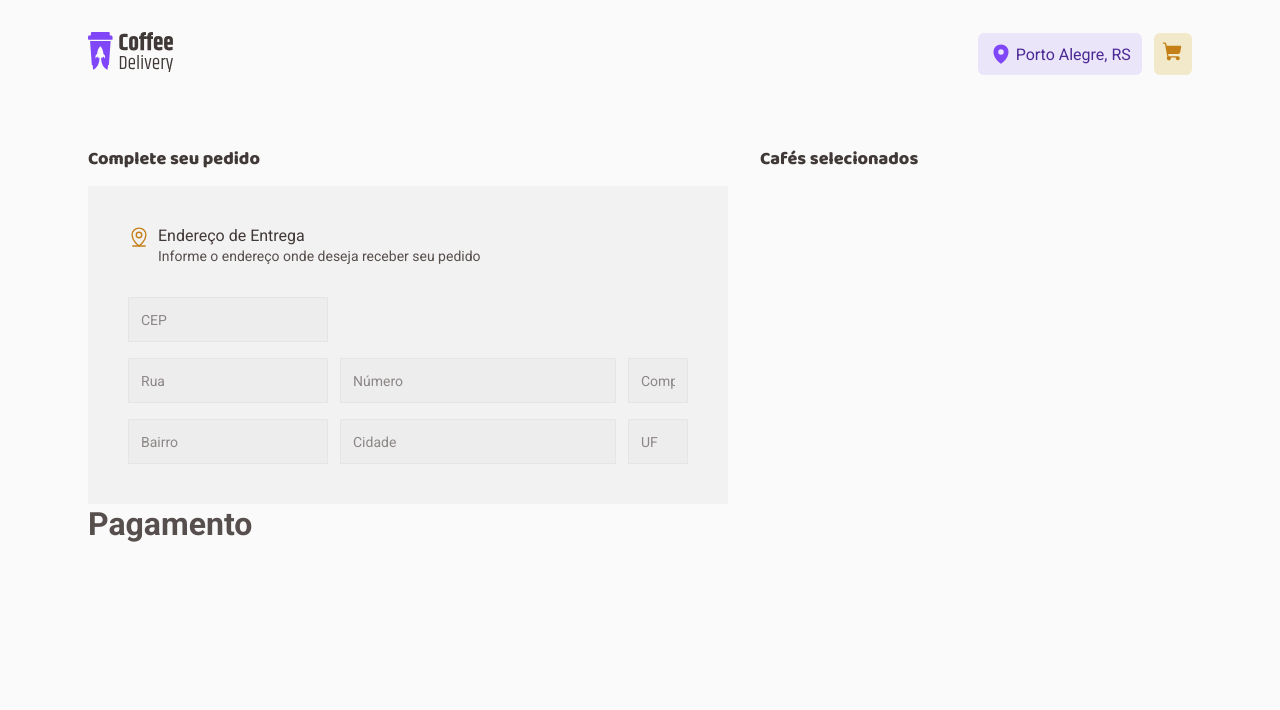
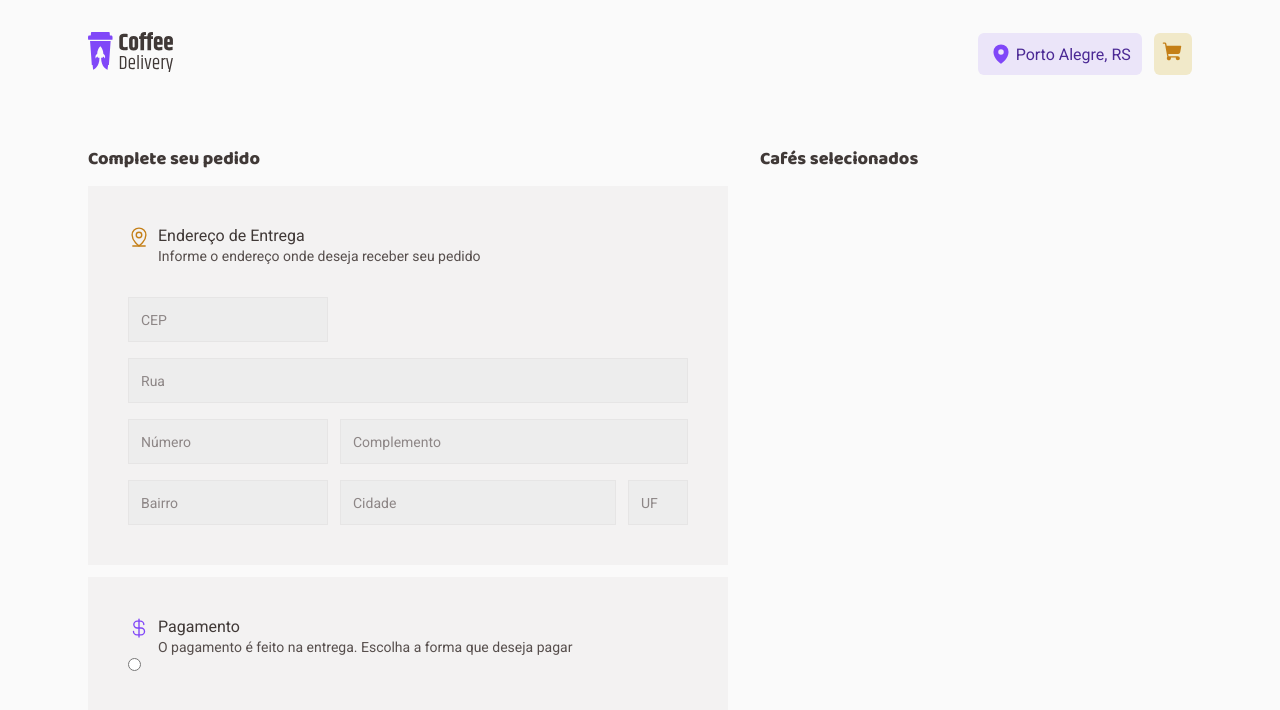
Before and after one commit to rnatu/coffee-delivery, a React (Vite) app: page /Checkout in a window 1280 px wide. Shown: the top 710 px of the page. Built offline with nearby package versions, Linux system fonts and the light colour scheme.

Commit message:
feat: add SectionTitle on PaymentMedhods

```diff
--- a/src/pages/Checkout/components/AddressForm/index.tsx
+++ b/src/pages/Checkout/components/AddressForm/index.tsx
@@ -17,9 +17,9 @@ export function AddressForm() {
 
       <InputsContainer>
         <Input placeholder="CEP" className="cep" />
-        <Input placeholder="Rua" />
+        <Input placeholder="Rua" className="address" />
         <Input placeholder="Número" type="number" />
-        <Input placeholder="Complemento" />
+        <Input placeholder="Complemento" className="complement" />
         <Input placeholder="Bairro" />
         <Input placeholder="Cidade" />
         <Input placeholder="UF" maxLength={2} />
--- a/src/pages/Checkout/components/AddressForm/styles.ts
+++ b/src/pages/Checkout/components/AddressForm/styles.ts
@@ -12,15 +12,21 @@ export const InputsContainer = styled.div`
   grid-template-columns: 12.5rem 17.25rem 3.75rem;
   column-gap: 0.75rem;
   row-gap: 1rem;
-  /* grid-auto-flow: dense; */
 
   .cep {
     grid-column: span 3;
     max-width: 12.5rem;
   }
+
+  .address {
+    grid-column: span 3;
+  }
+
+  .complement {
+    grid-column: span 2;
+  }
 `;
 
-// Input
 export const InputStyled = styled.input`
   padding: 0.75rem;
   background-color: ${({ theme }) => theme.colors['base-input']};
--- a/src/pages/Checkout/components/BillingOptions/index.tsx
+++ /dev/null
@@ -1,3 +0,0 @@
-export function BillingOptions() {
-  return <h1>Pagamento</h1>;
-}
--- /dev/null
+++ b/src/pages/Checkout/components/PaymentMethods/PaymentMethodInput.tsx
@@ -0,0 +1,9 @@
+interface PaymentMethodInputProps {}
+
+export function PaymentMethodInput() {
+  return (
+    <>
+      <input type="radio" name="" id="" />
+    </>
+  );
+}
--- /dev/null
+++ b/src/pages/Checkout/components/PaymentMethods/index.tsx
@@ -0,0 +1,21 @@
+import { CurrencyDollar } from 'phosphor-react';
+import { useTheme } from 'styled-components';
+import { SectionTitle } from '../SectionTitle';
+import { PaymentMethodInput } from './PaymentMethodInput';
+import { PaymentMethodsContainer } from './styles';
+
+export function PaymentMethods() {
+  const { colors } = useTheme();
+
+  return (
+    <PaymentMethodsContainer>
+      <SectionTitle
+        icon={{ phosphorIcon: CurrencyDollar, color: colors['brand-purple'] }}
+        title="Pagamento"
+        subtitle="O pagamento é feito na entrega. Escolha a forma que deseja pagar"
+      />
+
+      <PaymentMethodInput />
+    </PaymentMethodsContainer>
+  );
+}
--- /dev/null
+++ b/src/pages/Checkout/components/PaymentMethods/styles.ts
@@ -0,0 +1,6 @@
+import styled from 'styled-components';
+import { SectionBaseStyle } from '../../styles';
+
+export const PaymentMethodsContainer = styled(SectionBaseStyle)`
+  margin-top: 0.75rem;
+`;
--- a/src/pages/Checkout/index.tsx
+++ b/src/pages/Checkout/index.tsx
@@ -1,5 +1,5 @@
 import { TitleText } from '../../components/Typography';
-import { BillingOptions } from './components/BillingOptions';
+import { PaymentMethods } from './components/PaymentMethods';
 import { AddressForm } from './components/AddressForm';
 import { CheckoutContainer } from './styles';
 
@@ -13,7 +13,7 @@ export function Checkout() {
 
         <AddressForm />
 
-        <BillingOptions />
+        <PaymentMethods />
       </div>
       <div>
         <TitleText size="xs" color="subtitle">
--- a/src/pages/Checkout/styles.ts
+++ b/src/pages/Checkout/styles.ts
@@ -10,7 +10,7 @@ export const CheckoutContainer = styled.div`
   gap: 2rem;
 `;
 
-export const SectionBaseStyle = styled.div`
+export const SectionBaseStyle = styled.section`
   background-color: ${({ theme }) => theme.colors['base-card']};
   padding: 2.5rem;
   width: 40rem;
```
